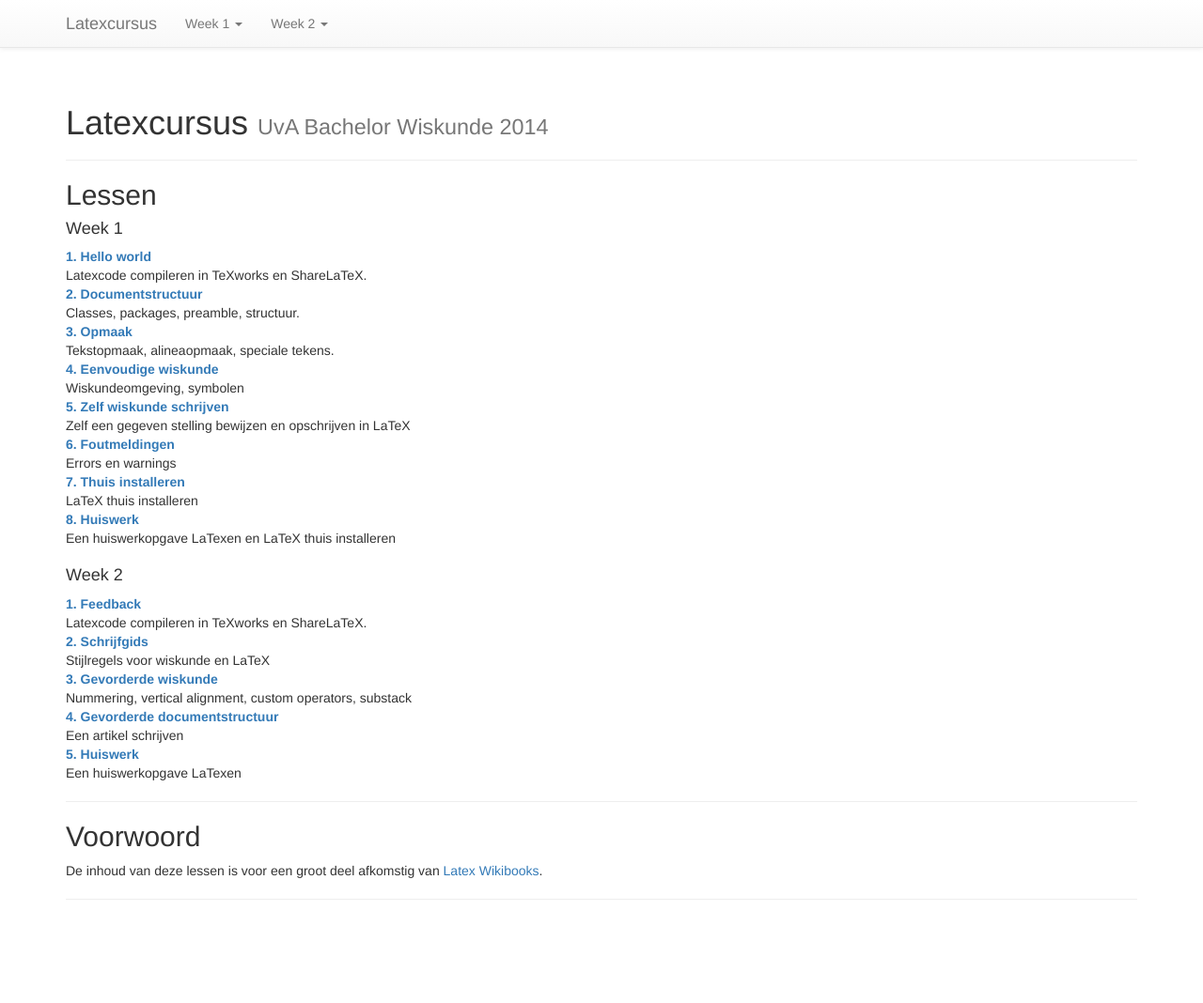
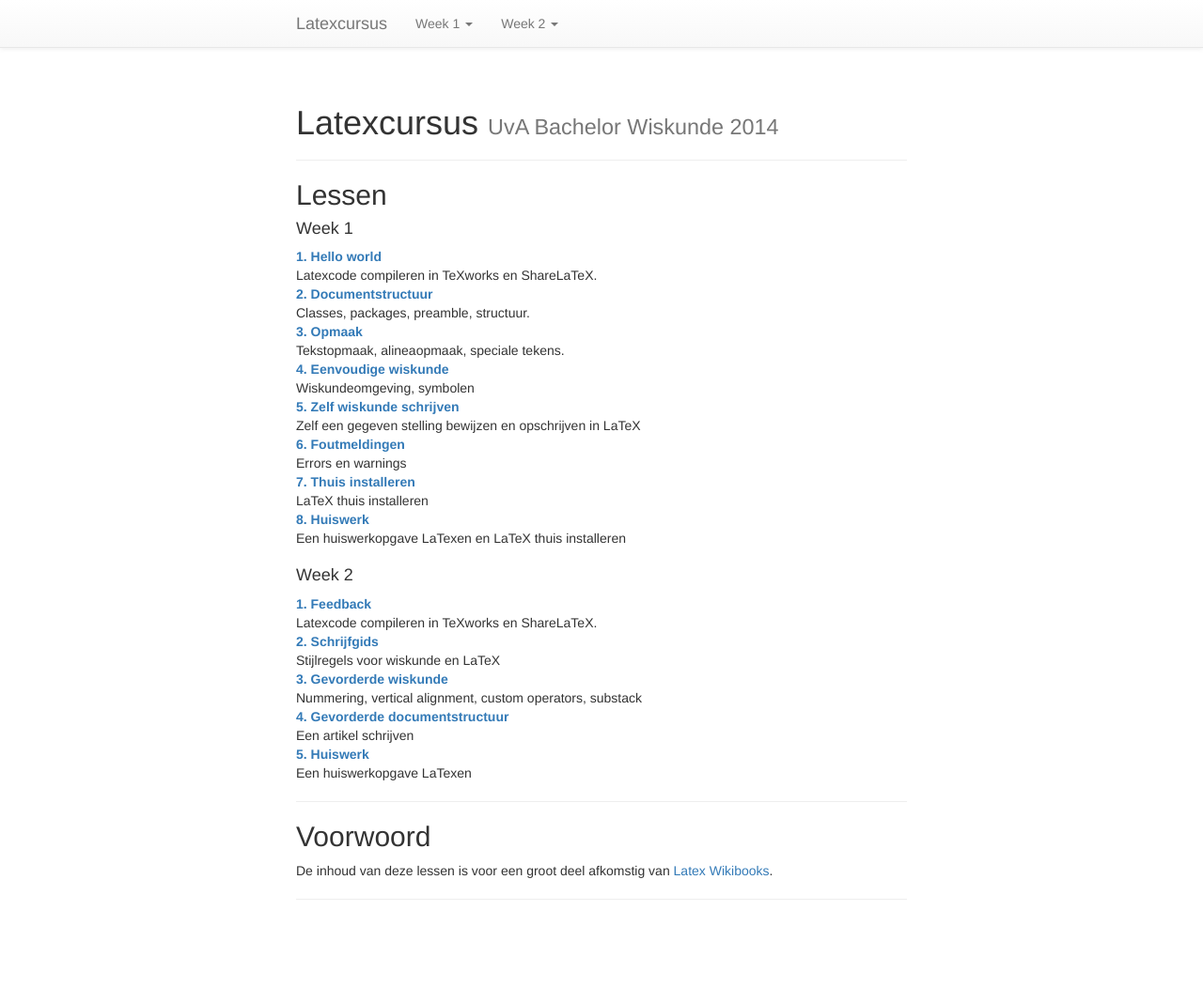
Before and after one commit to jzuiddam/jzuiddam, a Jekyll site: the page built from index.md, in a window 1280 px wide. Shown: the whole page at 94% size. Built offline with Jekyll 4.4.1, drawn with Linux system fonts in a browser that asks for light colours; nearby versions of some CDN libraries; Markdown is read by kramdown in place of the engine named in the settings; before the commit the page ends 978 px from its top, so only the background shows below that.

Commit message:
Esthetic changes.
Spacing in footer. Max-widht for container. Spacing before panel. Less
margin-left for lists in panel. Some spacing between lists in panels.

```diff
--- a/css/custom.css
+++ b/css/custom.css
@@ -1,3 +1,30 @@
+
+/*
+ * Container
+ */
+
+.container {
+  width: auto;
+  max-width: 680px; /* 720 */
+  padding: 0 15px;
+}
+
+/*
+ * Panels
+ */
+
+.panel {
+  margin-top: 20px;
+}
+
+.panel-body ol, .panel-body ul {
+  padding-left: 20px;
+}
+
+.panel-body ol li + li, .panel-body ul li + li {
+  padding-top: 5px;
+}
+
 /*
  * Examples
  *
@@ -96,6 +123,14 @@
   color: #bebec5;
 }
 
-.panel-body ol {
-  padding-left: 20px;
+
+
+
+/*
+ * Footer
+ */
+
+#footer {
+  margin-top: 30px;
+  height: 60px;
 }
```
